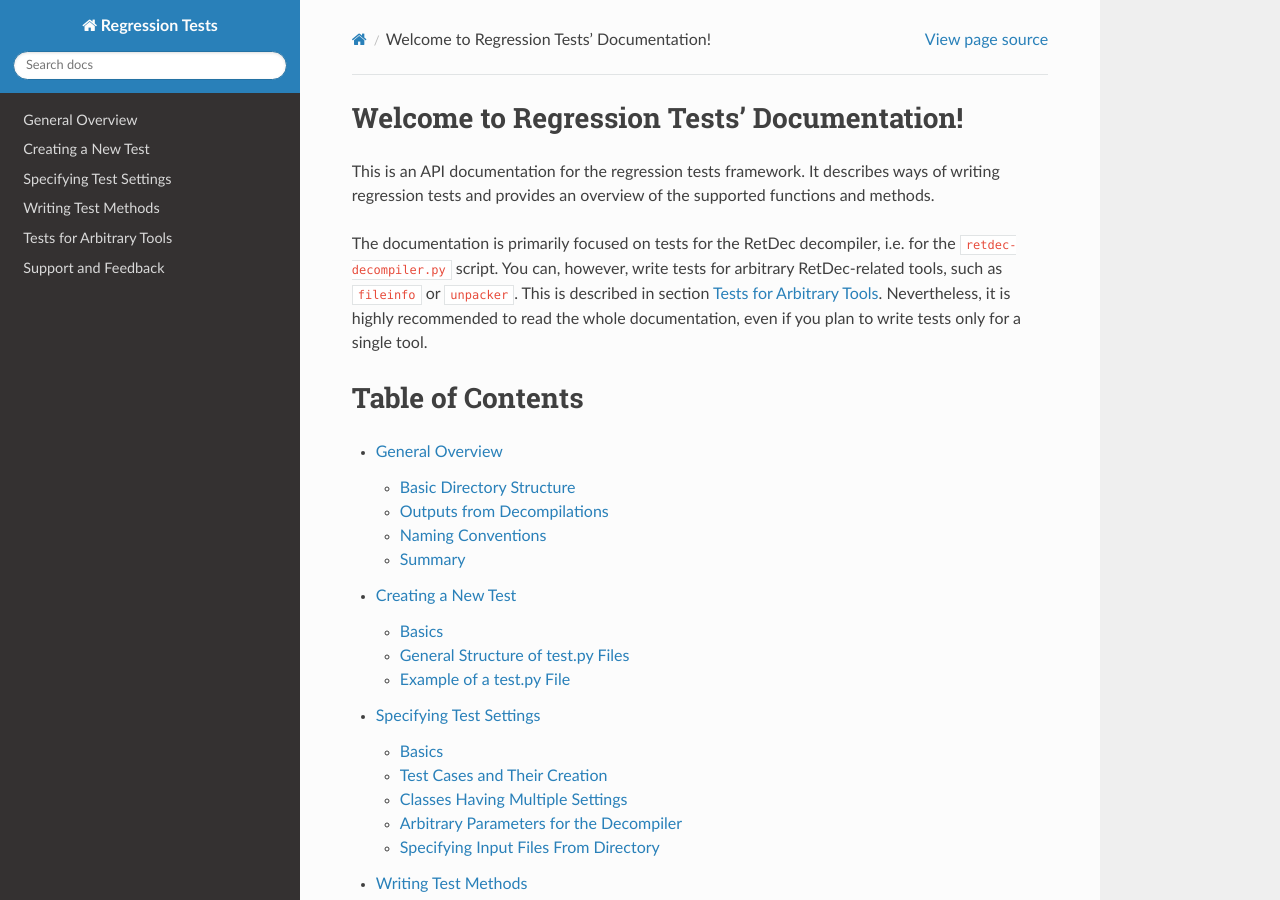
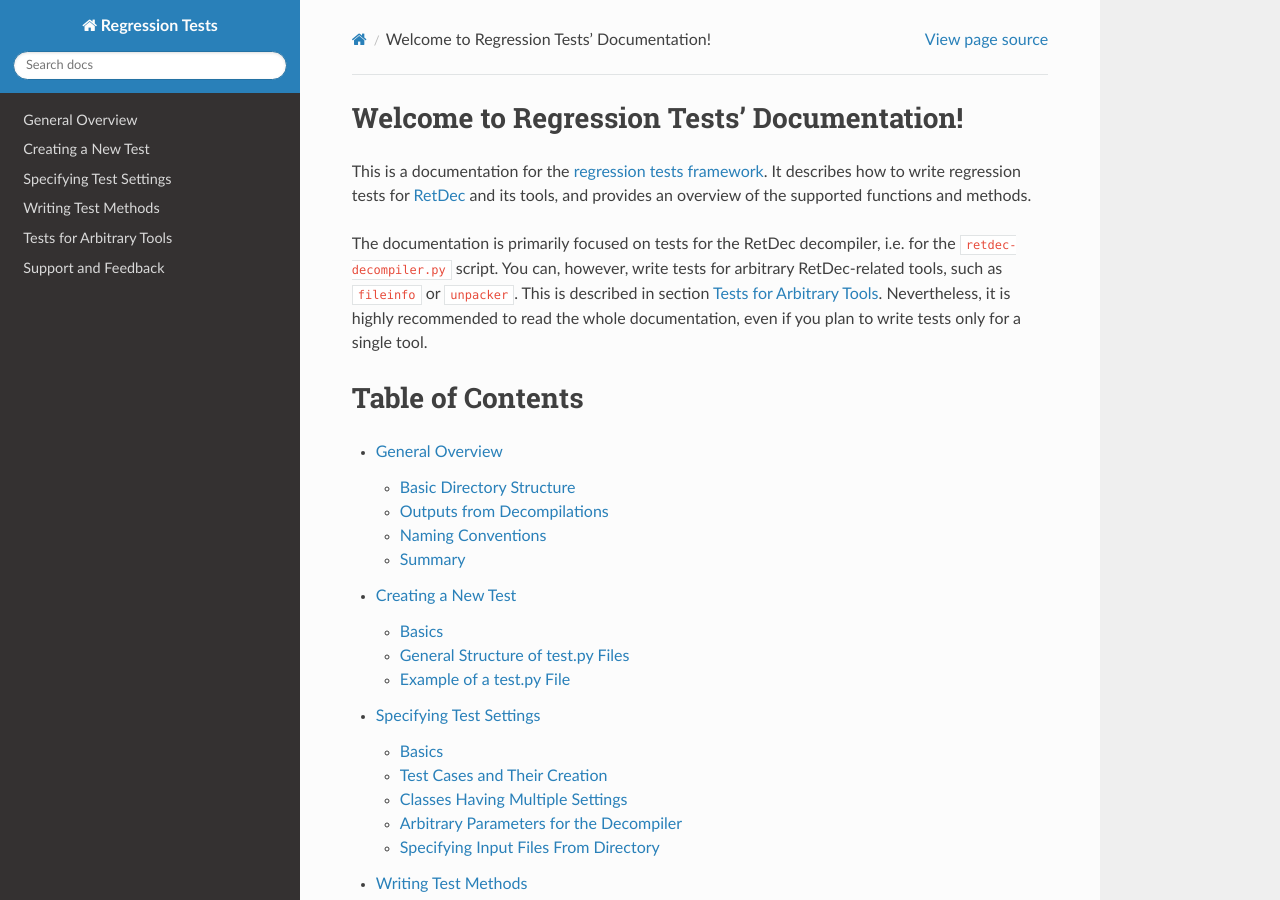
Before and after one commit to avast/retdec-regression-tests-framework, a Sphinx documentation site: the page built from docs/index.rst, in a window 1280 px wide and 900 px high. Built offline with Sphinx 7.4.7 and the Read the Docs theme 2.0.0, drawn with Linux system fonts in a browser that asks for light colours; pages that are not in the unit, such as notebooks, are missing from menus.

Commit message:
Improve the index page of our documentation by adding links to repositories.

```diff
--- a/docs/index.rst
+++ b/docs/index.rst
@@ -6,7 +6,7 @@
 Welcome to Regression Tests' Documentation!
 ===========================================
 
-This is an API documentation for the regression tests framework. It describes ways of writing regression tests and provides an overview of the supported functions and methods.
+This is a documentation for the `regression tests framework <https://github.com/avast-tl/retdec-regression-tests-framework/>`_. It describes how to write regression tests for `RetDec <https://github.com/avast-tl/retdec/>`_ and its tools, and provides an overview of the supported functions and methods.
 
 The documentation is primarily focused on tests for the RetDec decompiler, i.e. for the ``retdec-decompiler.py`` script. You can, however, write tests for arbitrary RetDec-related tools, such as ``fileinfo`` or ``unpacker``. This is described in section :doc:`tests_for_arbitrary_tools`. Nevertheless, it is highly recommended to read the whole documentation, even if you plan to write tests only for a single tool.
 
```
